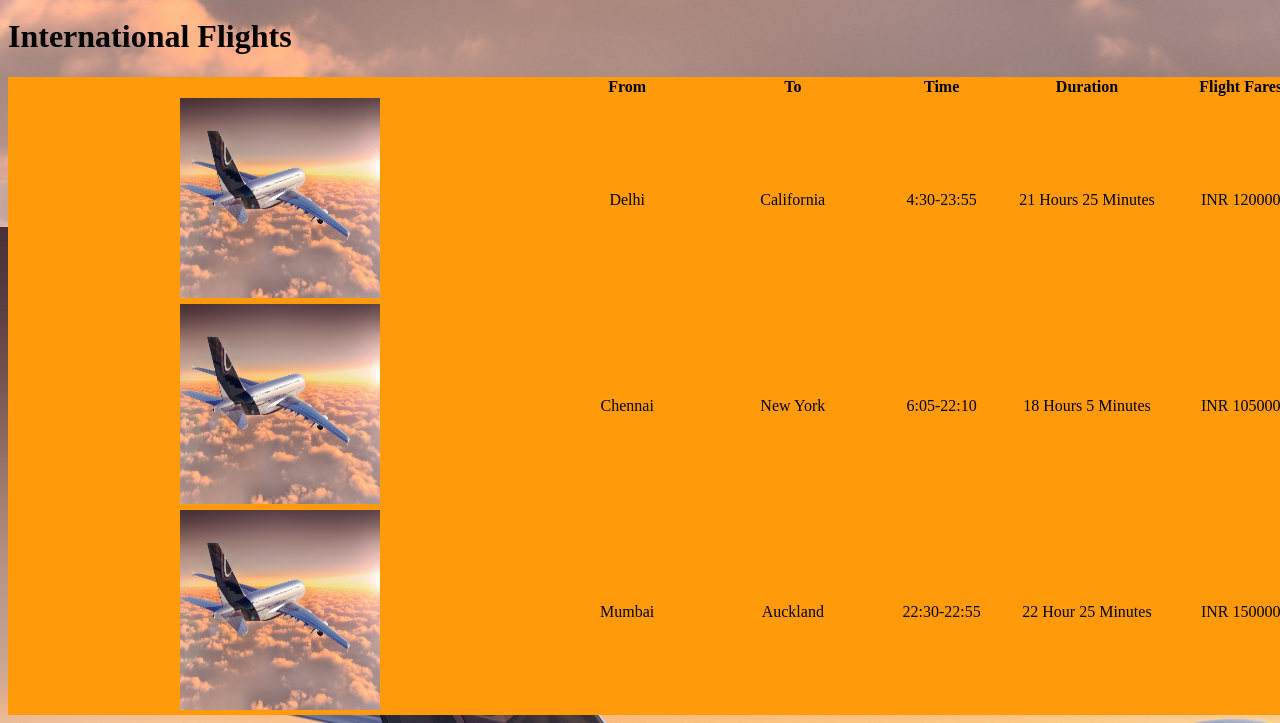
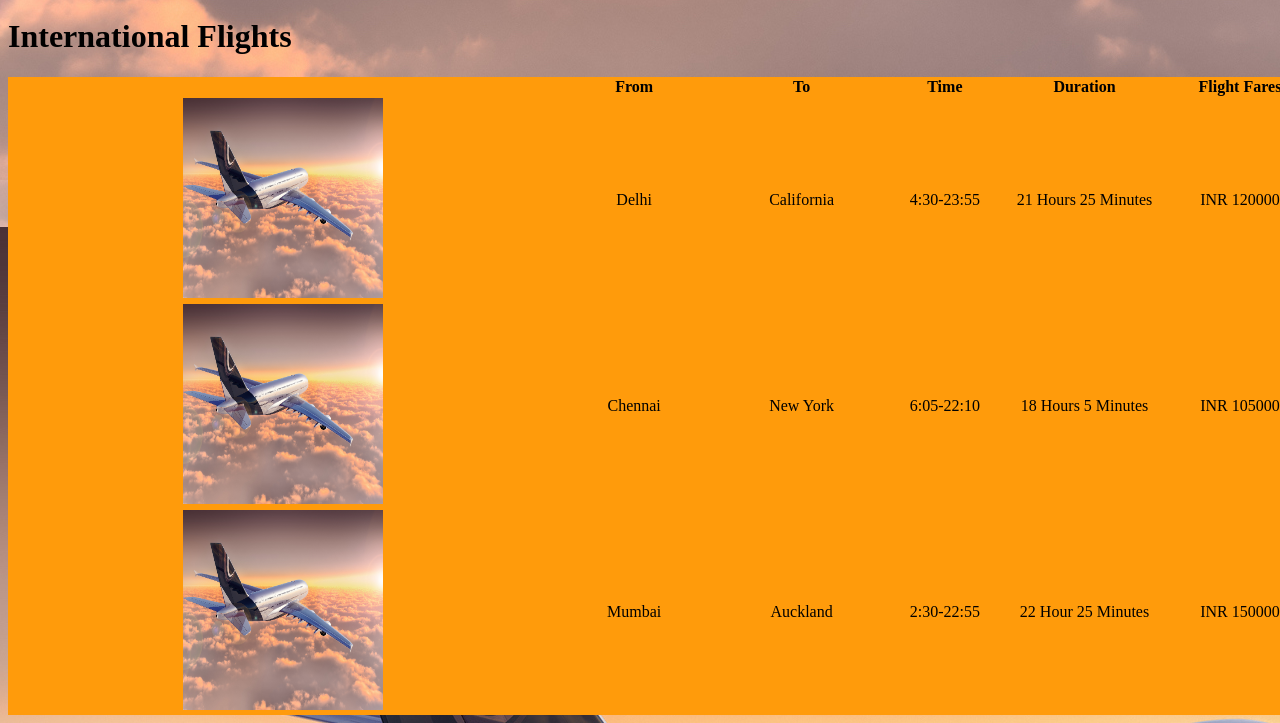
Before and after one commit to Viyomj/Viyomj.github.io, a plain HTML site: page avaite flight reservation.html in a window 1280 px wide. Shown: the part 1187-1910 px from the top of the page. Drawn offline with Linux system fonts and the light colour scheme.

Commit message:
Update avaite flight reservation.html

```diff
--- a/avaite flight reservation.html
+++ b/avaite flight reservation.html
@@ -167,7 +167,7 @@
 		<td><img src="fli.jpg"></td>
 		<td>Mumbai</td>
 		<td>Auckland</td>
-		<td>22:30-22:55</td>
+		<td>2:30-22:55</td>
 		<td>22 Hour 25 Minutes</td>
 		<td>INR 150000</td>
 	</tr>
```
